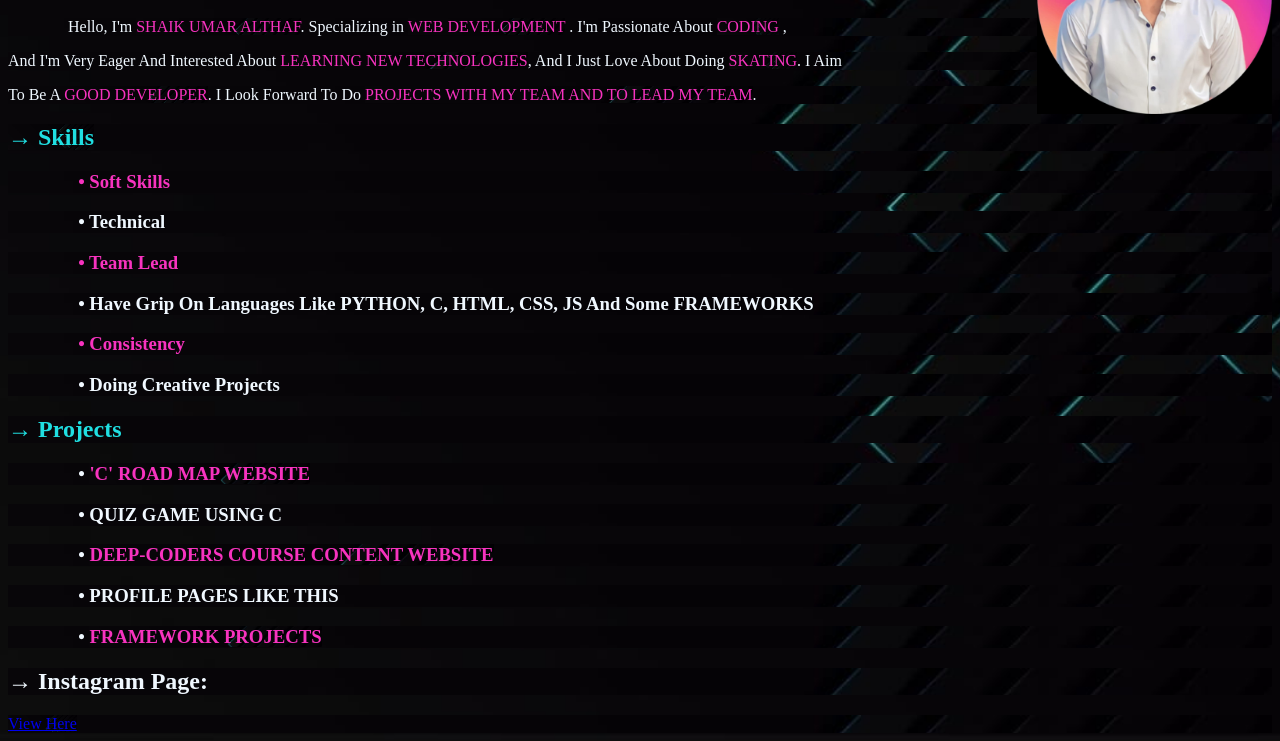
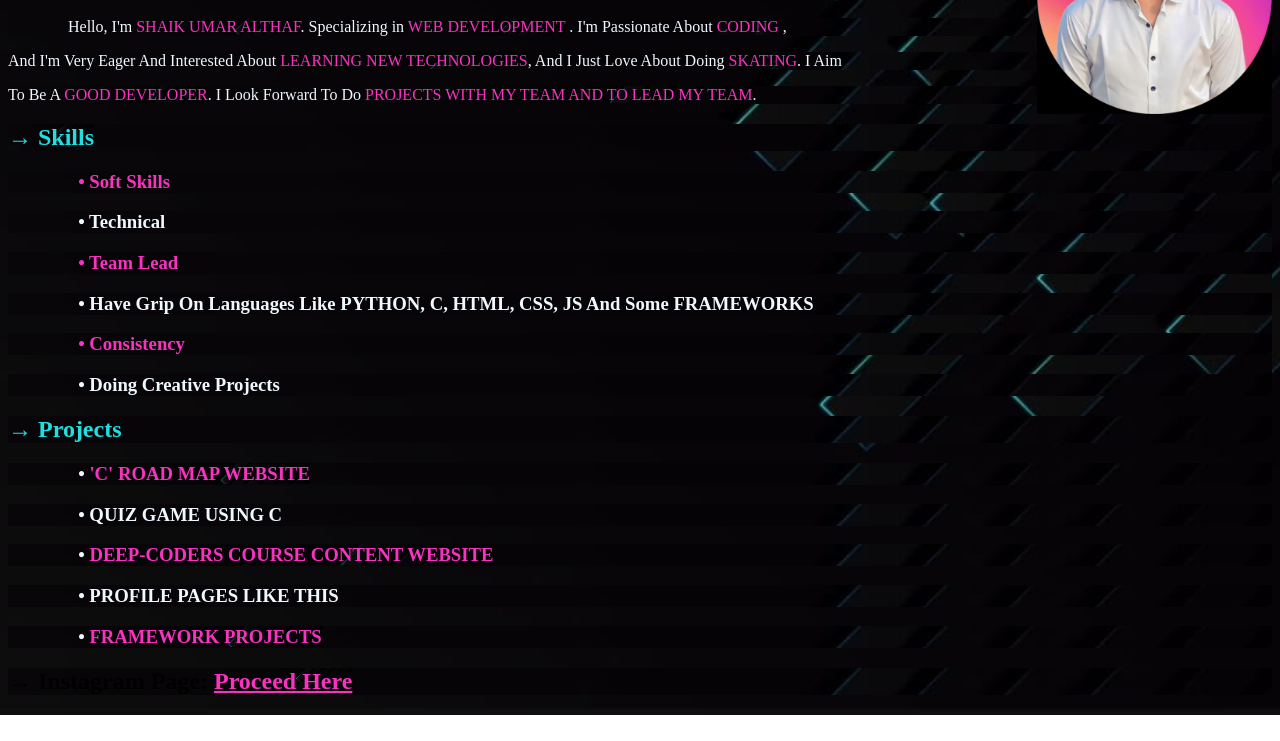
Before and after one commit to deepviber0/myprofile0, a plain HTML site: page index.html in a window 1280 px wide. Shown: the part 156-897 px from the top of the page. After the commit the page ends 871 px from the top, so only its background shows below. Drawn offline with Linux system fonts and the light colour scheme.

Commit message:
Update index.html

```diff
--- a/index.html
+++ b/index.html
@@ -28,9 +28,8 @@
     <h3 style="color:aliceblue;">&nbsp;&nbsp;&nbsp;&nbsp;&nbsp;&nbsp;&nbsp;&nbsp;&nbsp;&nbsp;&nbsp;&nbsp;&nbsp;&nbsp;&nbsp;&#8226 <span style="color:rgb(247, 51, 191);">DEEP-CODERS COURSE CONTENT WEBSITE</span></h3>
     <h3 style="color:aliceblue;">&nbsp;&nbsp;&nbsp;&nbsp;&nbsp;&nbsp;&nbsp;&nbsp;&nbsp;&nbsp;&nbsp;&nbsp;&nbsp;&nbsp;&nbsp;&#8226 PROFILE PAGES LIKE THIS</h3>
     <h3 style="color:aliceblue;">&nbsp;&nbsp;&nbsp;&nbsp;&nbsp;&nbsp;&nbsp;&nbsp;&nbsp;&nbsp;&nbsp;&nbsp;&nbsp;&nbsp;&nbsp;&#8226 <span style="color:rgb(247, 51, 191);">FRAMEWORK PROJECTS</span></h3>
-    <h2 style="color:aliceblue;">&#8594;&nbsp;Instagram Page:</h2>
-    <div class="a">
-    <a href="https://www.instagram.com/deep_viber03?igsh=OGQ5ZDc2ODk2ZA==">View Here</a>
-    </div>
+    <h2 style="color:color:rgb(32, 223, 226);">&#8594;&nbsp;Instagram Page:
+    <a href="https://www.instagram.com/deep_viber03?igsh=OGQ5ZDc2ODk2ZA==" class="a">Proceed Here</a>
+    </h2>
 </body>
 </html>
```
